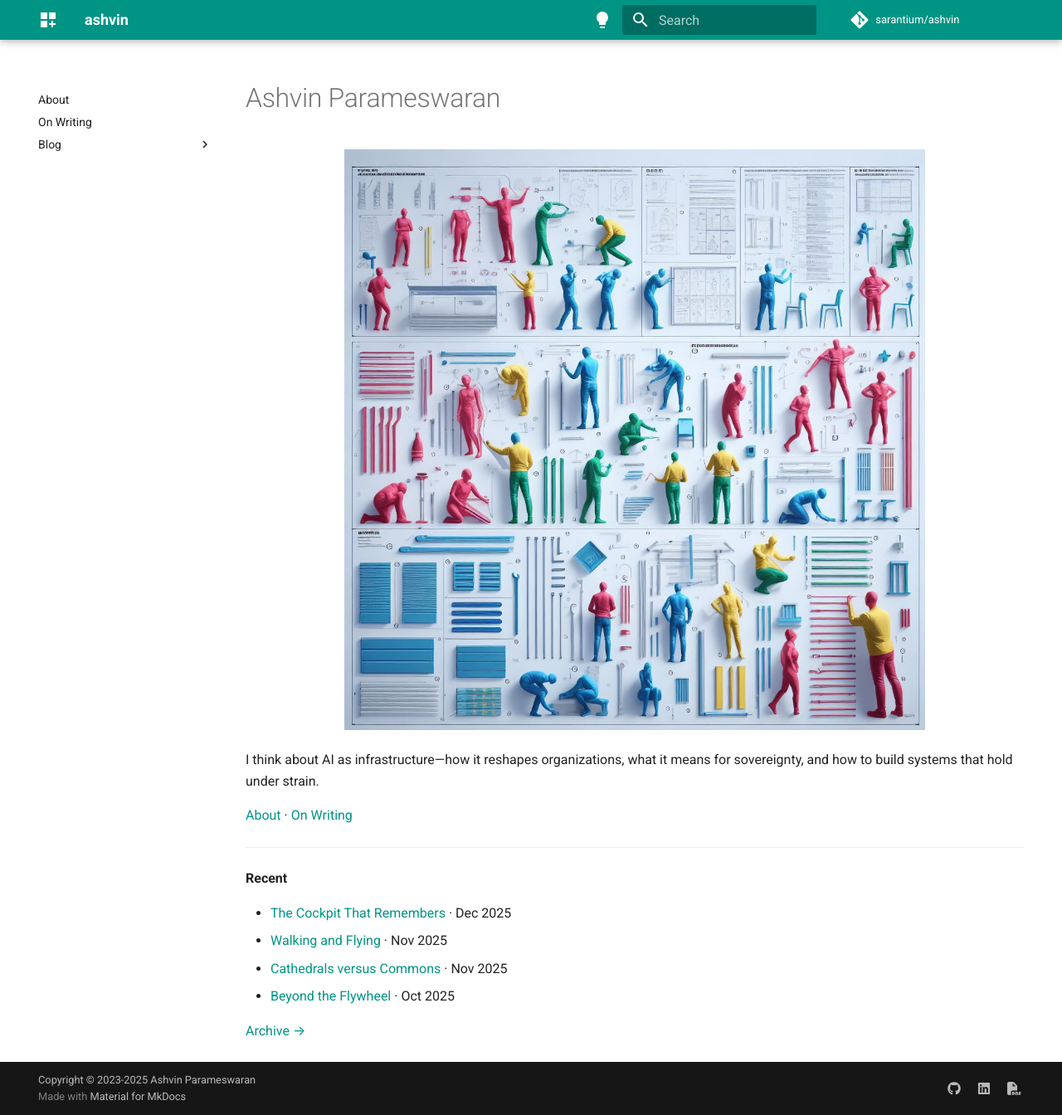
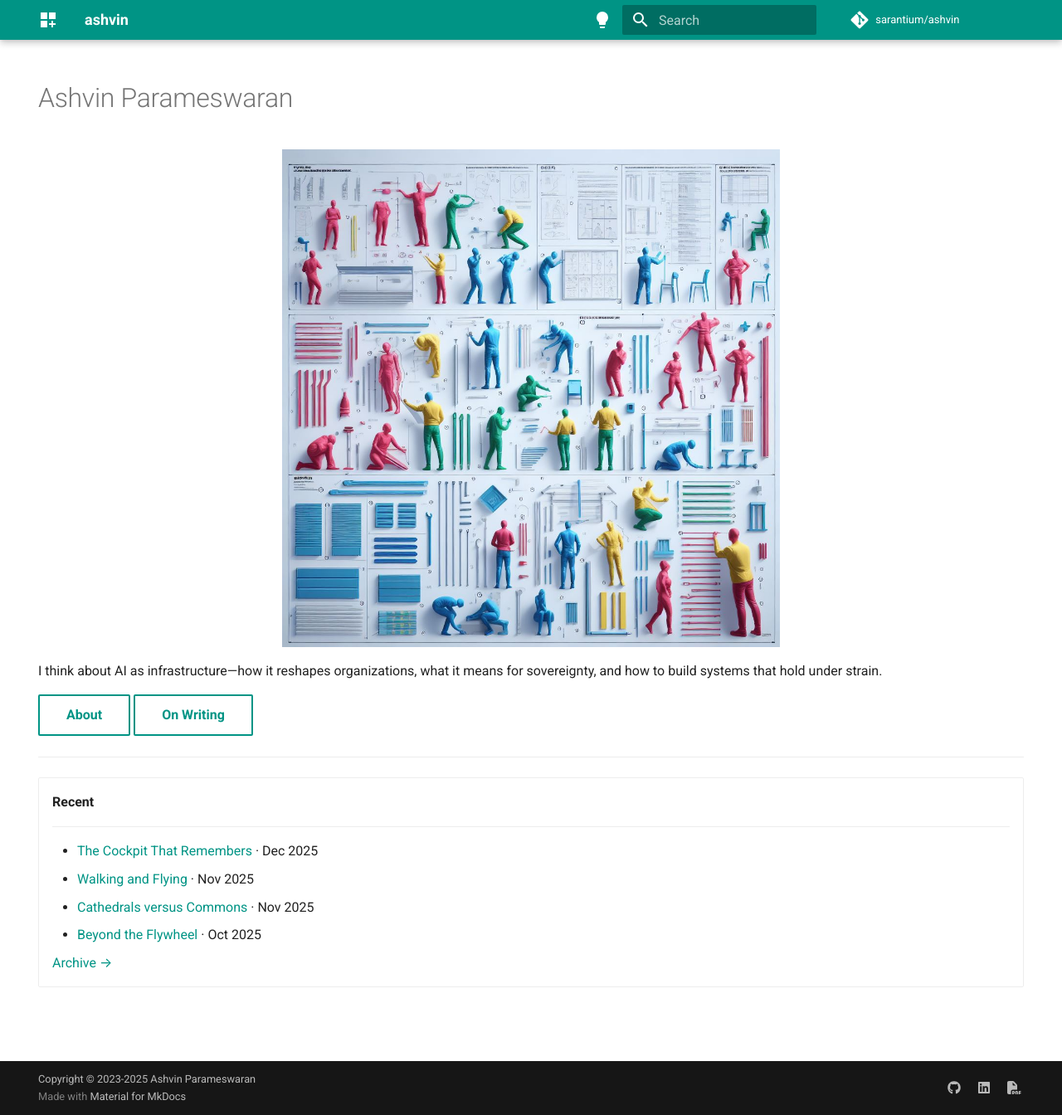
Before and after one commit to sarantium/ashvin, an MkDocs documentation site: the page built from docs/index.md, in a window 1280 px wide and 1344 px high. Shown: the whole window at 83% size. Built offline with MkDocs 1.6.1 and Material for MkDocs 9.7.7, drawn with Linux system fonts in a browser that asks for light colours; comment, search, counter and statistics services are not loaded; part of the change alters nothing that is shown.

Commit message:
style: redesign landing page with cleaner layout
- Hide both sidebars on homepage for full-width focus
- Use figure element for better image handling
- Add Material button styling for nav links
- Put recent posts in a card grid
- Use relative links for internal navigation

🤖 Generated with [Claude Code](https://claude.com/claude-code)

Co-Authored-By: Claude Opus 4.5 <noreply@anthropic.com>

```diff
--- a/docs/index.md
+++ b/docs/index.md
@@ -1,25 +1,32 @@
 ---
 hide:
+  - navigation
   - toc
 ---
 
 # Ashvin Parameswaran
 
-<p align="center">
-  <img src="assets/clones_1.jpg" alt="Building AI Systems" style="max-width: 700px; width: 100%;">
-</p>
+<figure markdown="span">
+  ![Building AI Systems](assets/clones_1.jpg){ width="600" }
+</figure>
 
 I think about AI as infrastructure—how it reshapes organizations, what it means for sovereignty, and how to build systems that hold under strain.
 
-[About](/about/) · [On Writing](/on-writing/)
+[About](about.md){ .md-button } [On Writing](on-writing.md){ .md-button }
 
 ---
 
-**Recent**
+<div class="grid cards" markdown>
 
-- [The Cockpit That Remembers](/blog/2025/12/09/the-cockpit-that-remembers/) · Dec 2025
-- [Walking and Flying](/blog/2025/11/20/walking-and-flying/) · Nov 2025
-- [Cathedrals versus Commons](/blog/2025/11/10/cathedrals-versus-commons/) · Nov 2025
-- [Beyond the Flywheel](/blog/2025/10/20/beyond-the-flywheel/) · Oct 2025
+-   **Recent**
 
-[Archive →](/blog/)
+    ---
+
+    - [The Cockpit That Remembers](blog/2025/12/09/the-cockpit-that-remembers/) · Dec 2025
+    - [Walking and Flying](blog/2025/11/20/walking-and-flying/) · Nov 2025
+    - [Cathedrals versus Commons](blog/2025/11/10/cathedrals-versus-commons/) · Nov 2025
+    - [Beyond the Flywheel](blog/2025/10/20/beyond-the-flywheel/) · Oct 2025
+
+    [Archive →](blog/index.md)
+
+</div>
```
